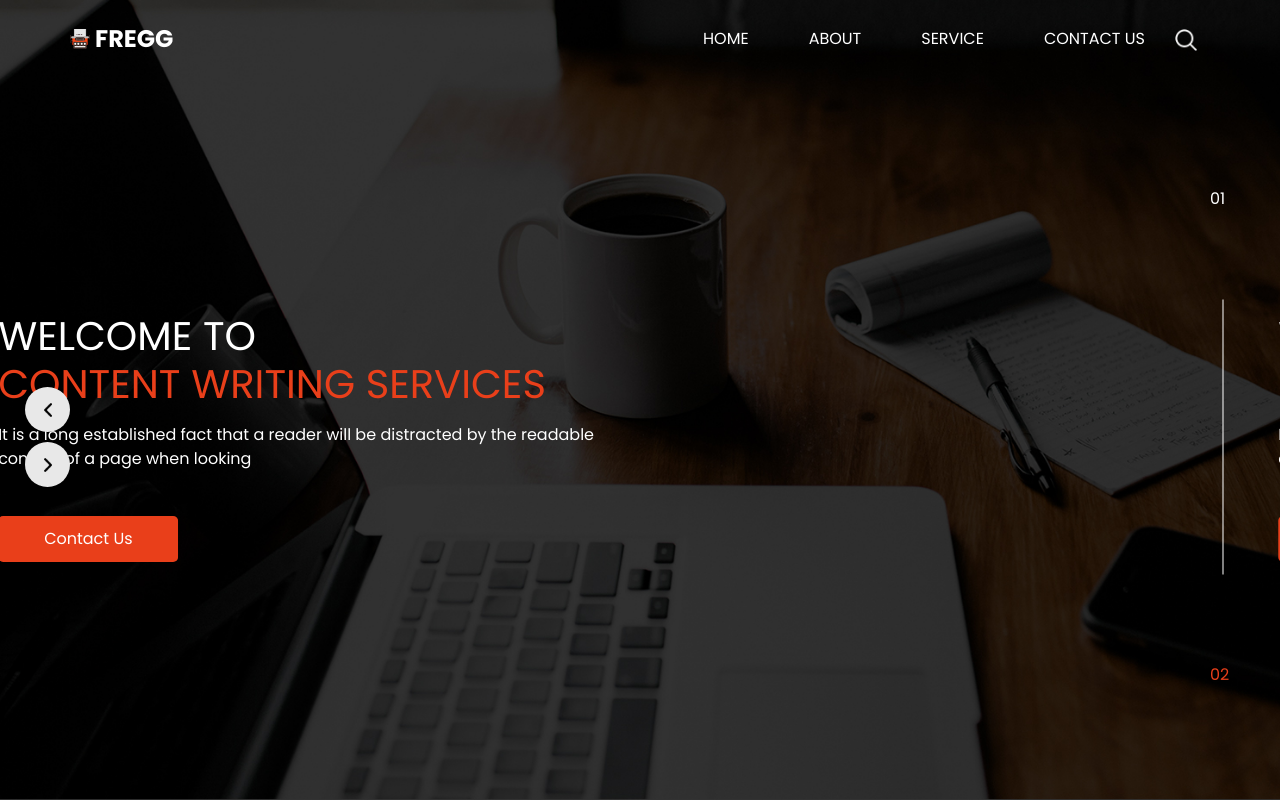
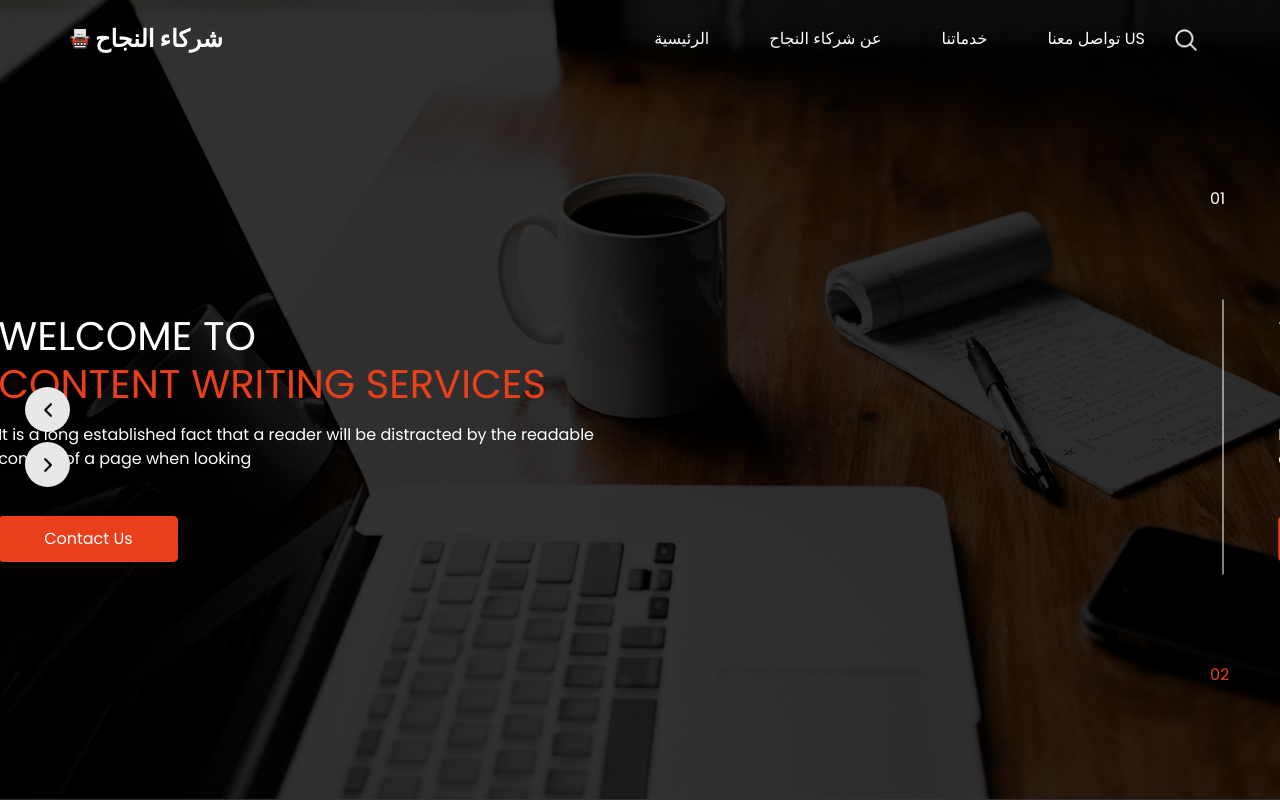
Before and after one commit to MidoBr/SuccessPartnersSA, a plain HTML site: page index.html in a window 1280 px wide. Shown: the top 800 px of the page. Drawn offline with nearby package versions, Linux system fonts and the light colour scheme.

Commit message:
Update index.html

```diff
--- a/index.html
+++ b/index.html
@@ -42,7 +42,7 @@
           <a class="navbar-brand mr-5" href="index.html">
             <img src="images/logo.png" alt="">
             <span>
-              Fregg
+              شركاء النجاح
             </span>
           </a>
           <button class="navbar-toggler" type="button" data-toggle="collapse" data-target="#navbarSupportedContent"
@@ -53,16 +53,16 @@
             <div class="d-flex ml-auto flex-column flex-lg-row align-items-center">
               <ul class="navbar-nav  ">
                 <li class="nav-item active">
-                  <a class="nav-link" href="index.html">Home <span class="sr-only">(current)</span></a>
+                  <a class="nav-link" href="index.html"> الرئيسية <span class="sr-only">(current)</span></a>
                 </li>
                 <li class="nav-item">
-                  <a class="nav-link" href="about.html"> About </a>
+                  <a class="nav-link" href="about.html"> عن شركاء النجاح </a>
                 </li>
                 <li class="nav-item">
-                  <a class="nav-link" href="service.html"> Service </a>
+                  <a class="nav-link" href="service.html"> خدماتنا </a>
                 </li>
                 <li class="nav-item">
-                  <a class="nav-link" href="contact.html">Contact us</a>
+                  <a class="nav-link" href="contact.html"> تواصل معنا us</a>
                 </li>
               </ul>
               <form class="form-inline">
```
